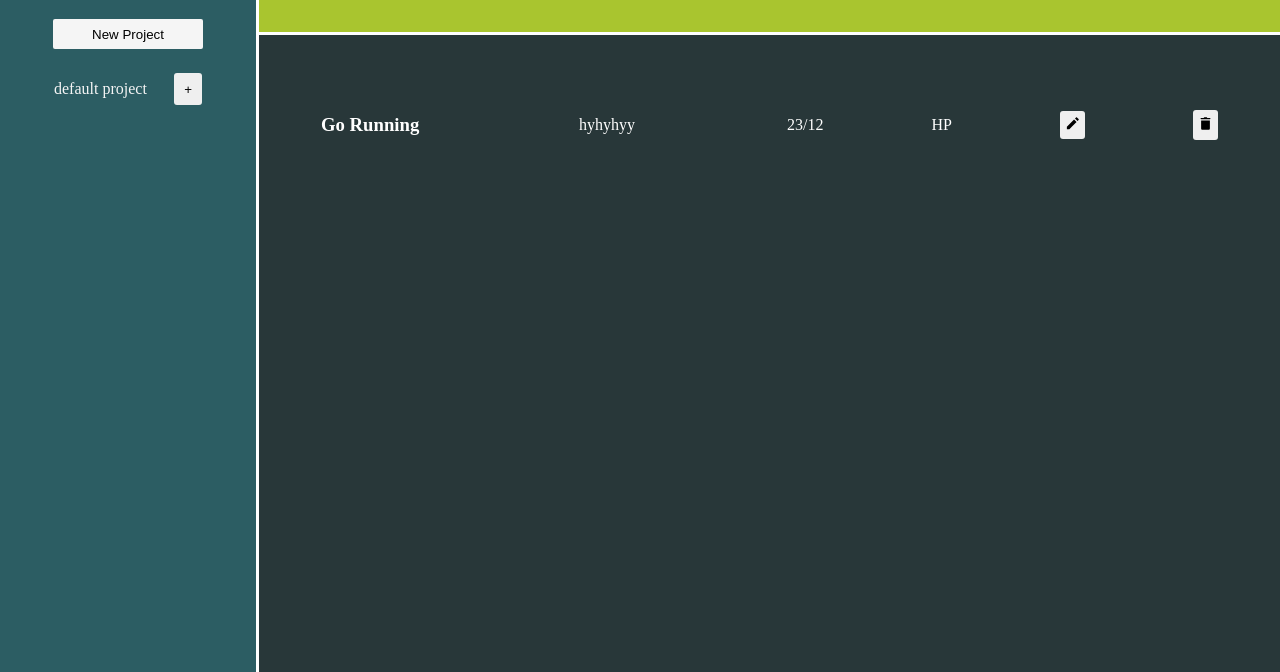
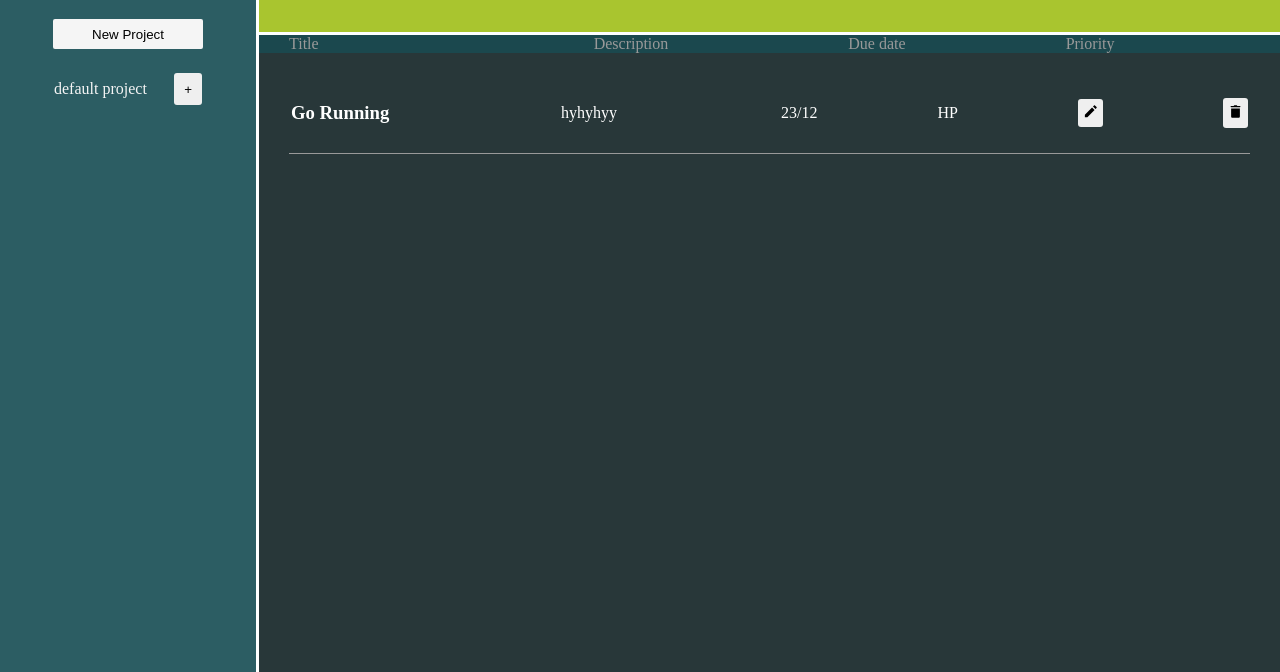
Before and after one commit to ShreyasKR8/todo-list, a website built with webpack: page src/index.html in a window 1280 px wide. Shown: the part 128-800 px from the top of the page. Built offline with nearby package versions, Linux system fonts and the light colour scheme.

Commit message:
modify layout for todo cards and add column names

```diff
--- a/src/components/display.js
+++ b/src/components/display.js
@@ -1,7 +1,7 @@
 import storage from "./storage";
 import state from "./state";
 
-const mainContentDiv = document.querySelector(".main-content");
+const todosContentDiv = document.querySelector(".todos-content");
 const projectsDiv = document.querySelector(".projects");
 let selectedProjectDiv = null;
 const dialog = document.querySelector("dialog");
@@ -19,7 +19,7 @@ function addEventListenersForBtn(btnEle) {
 }
 
 function addDefaultProject(projectName) {
-    mainContentDiv.replaceChildren();
+    todosContentDiv.replaceChildren();
     const projectDiv = document.createElement("div");
     projectDiv.className = "project default-project";
     projectsDiv.appendChild(projectDiv);
@@ -49,7 +49,7 @@ function addDefaultProject(projectName) {
 }
 
 function addNewProject(projectName) {
-    mainContentDiv.replaceChildren();
+    todosContentDiv.replaceChildren();
     const projectDiv = document.createElement("div");
     projectDiv.className = "project";
     projectsDiv.appendChild(projectDiv);
@@ -78,7 +78,7 @@ function addNewProject(projectName) {
     deleteProjectBtn.innerHTML = DELETE_ICON_SVG;
     deleteProjectBtn.addEventListener("click", () => {
         projectsDiv.removeChild(projectDiv);
-        mainContentDiv.replaceChildren();
+        todosContentDiv.replaceChildren();
         storage.deleteProjectFromLocalStorage(projectName);
     });
 
@@ -93,12 +93,11 @@ function displayProject(project) {
 }
 
 function displayTodos(todos) {
-    mainContentDiv.replaceChildren();
+    todosContentDiv.replaceChildren();
     let cardIndex = 0;
     todos.forEach(todo => {
         const todoCard = document.createElement("article");
         todoCard.className = `todo-card todo-card-${cardIndex++}`;
-        mainContentDiv.appendChild(todoCard);
 
         const todoTitle = document.createElement("h3");
         todoTitle.className = "title";
@@ -137,11 +136,13 @@ function displayTodos(todos) {
         todoCard.appendChild(editTodoBtn);
         todoCard.appendChild(deleteTodoBtn);
 
+        todosContentDiv.appendChild(todoCard);
+        addTodoSeparator();
     });
 }
 
 function deleteTodo(todoCard, todo) {
-    mainContentDiv.removeChild(todoCard);
+    todosContentDiv.removeChild(todoCard);
     sendDeleteTodoMessage(todo);
 }
 
@@ -150,6 +151,12 @@ function sendDeleteTodoMessage(todo) {
     document.dispatchEvent(eventDeleteTodo);
 }
 
+function addTodoSeparator() {
+    const borderAfterTodoCard = document.createElement("p");
+    borderAfterTodoCard.style.borderBottom = "1px solid rgb(153, 153, 153)";
+    todosContentDiv.appendChild(borderAfterTodoCard);
+}
+
 export default {
     addDefaultProject,
     addNewProject,
--- a/src/index.html
+++ b/src/index.html
@@ -47,14 +47,19 @@
             </div>
             <button class="new-project-btn">New Project</button>
             <div class="projects">
-                <!-- <div class="project default-project">
-                    <button class="project-btn">default project</button>
-                    <button class="create-todo-btn">+</button>
-                </div> -->
+
             </div>
         </aside>
         <section class="main-content">
+            <section class="todo-column-names">
+                <p class="col-title">Title</p>
+                <p class="col-desc">Description</p>
+                <p class="col-due-date">Due date</p>
+                <p class="col-priority">Priority</p>
+            </section>
+            <section class="todos-content">
 
+            </section>
         </section>
     </div>
 </body>
--- a/src/style.css
+++ b/src/style.css
@@ -2,6 +2,10 @@
     padding: 0;
     margin: 0;
     box-sizing: border-box;
+}
+
+button {
+   cursor: pointer;
 }
 
 .container {
@@ -117,14 +121,40 @@ dialog {
 }
 
 .main-content {
-    background-color: #2c5d63;
-    background-color:#283739;
-    color: white;
     grid-area: main-content;
-    padding: 30px;
+    overflow-y: auto; /* adds a scrollbar if content overflows */
     border-left: 3px solid white;
     border-top: 3px solid white;
-    overflow-y: auto; /* adds a scrollbar if content overflows */
+    background-color: #283739;
+}
+
+.todo-column-names {
+    position: sticky;
+    top: 0;
+    display: flex;
+    /* justify-content: space-between; */
+    gap: 150px;
+    background-color: #1b484e;
+    color: rgb(153, 153, 153);
+}
+
+.todo-column-names .col-title {
+    padding-left: 30px;
+    padding-right: 95px;
+}
+
+.todo-column-names .col-desc,
+.todo-column-names .col-due-date {
+    padding-left: 30px;
+}
+
+.todo-column-names .col-priority {
+    padding-left: 10px;
+}
+
+.todos-content {
+    color: white;
+    padding: 20px 30px;
 }
 
 .todo-card {
@@ -134,13 +164,14 @@ dialog {
     height: 80px;
     border-radius: 5px;
     border: 2px solid rgba(106, 85, 85, 0);
-    margin: 20px;
-    padding: 10px 10px;
+    /* margin: 20px; */
+    /* padding: 10px 10px; */
+    /* border-bottom-color: white; */
 }
 
-.todo-card:hover {
+/* .todo-card:hover {
     border-color: white;
-}
+} */
 
 .todo-card .title {
     width: 150px;
```
